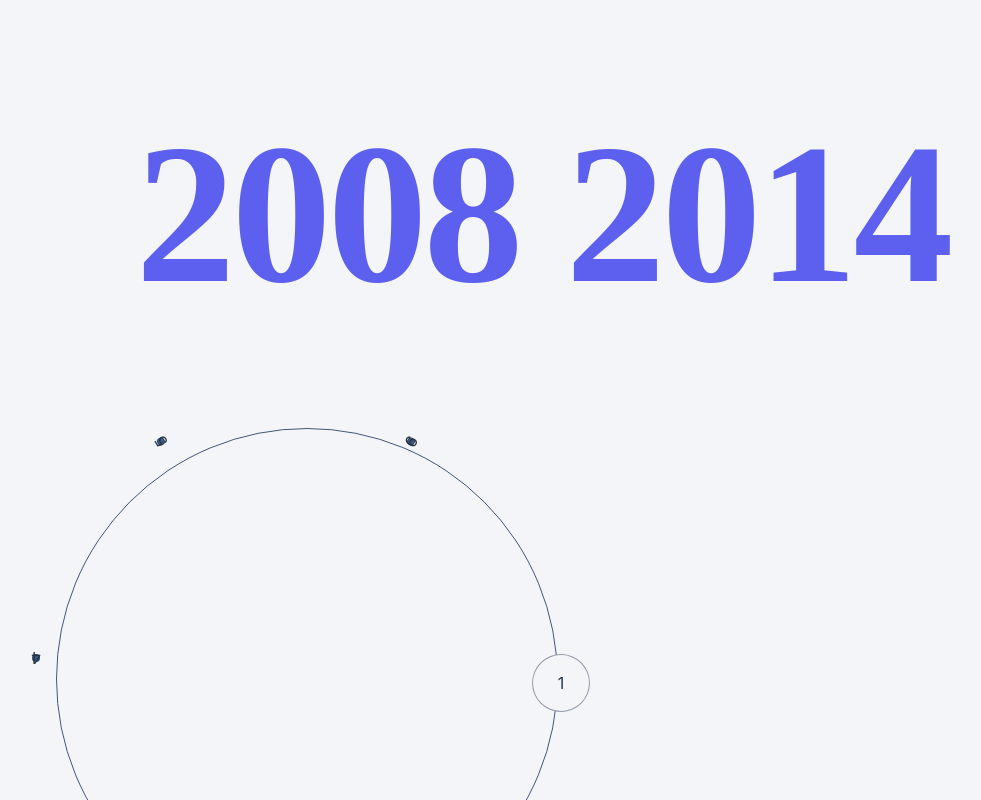
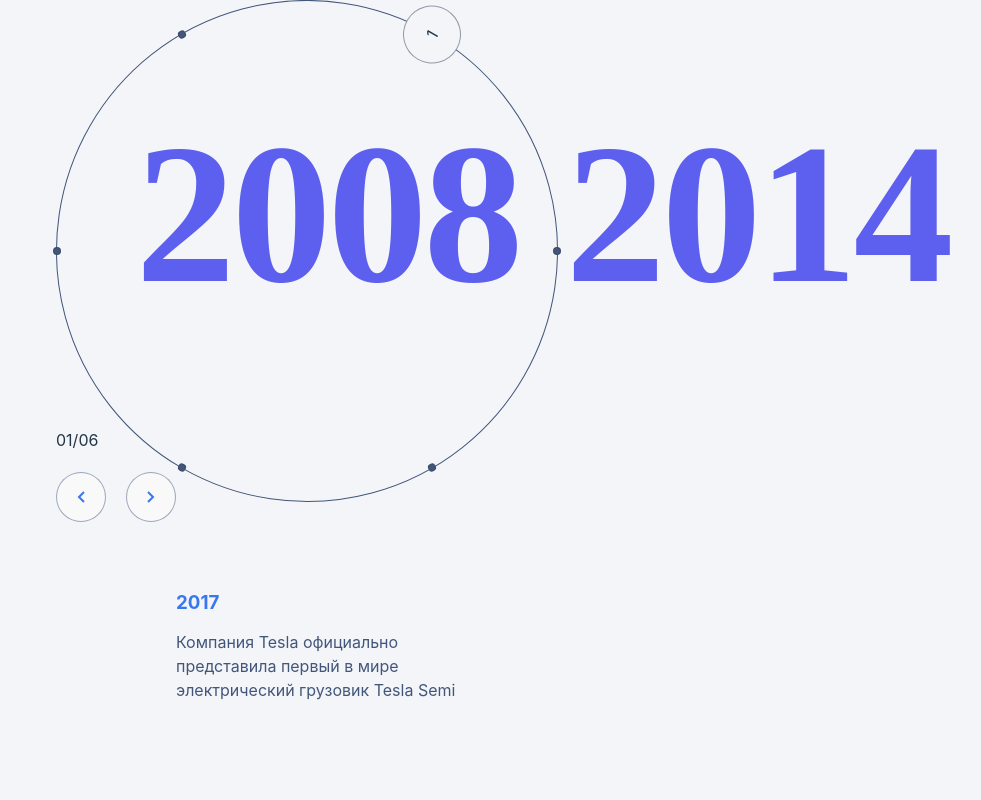
Before and after one commit to KarimovFreedlee/calendar-app, a React (Vite) app: page / in a window 1280 px wide. Shown: the top 800 px of the page, without its empty margins (200-1181 px from the left). Built offline with nearby package versions, Linux system fonts and the light colour scheme.

Commit message:
circle animation added

```diff
--- a/src/components/body.tsx
+++ b/src/components/body.tsx
@@ -36,9 +36,16 @@ export default function Body() {
                     {getBlockByIndex(currentIndex - 1).startingYear} {getBlockByIndex(currentIndex - 1).endingYear}
                 </h1>
             </div>
-            <div className={circleClass}>
+            <div className={circleClass} style = {{transform: `rotateZ(${-60 * currentIndex}deg)`}}>
                 {getAllBlocks().map((item, key) => {
-                    return <div className={`item item-${key} ${key+ 1 === currentIndex ? `item-active` : ``}`} onClick={() => dispatch(setIndex(key))}>{key+1}</div>
+                    return <div className={`item item-${key}`}>
+                        <div className={`item__circle ${key+ 1 === currentIndex ? `item__circle-active` : ``}`} onClick={() => dispatch(setIndex(key))}>
+                            {key+ 1 === currentIndex && key+1}
+                        </div>
+                        <p>
+                            {key+ 1 === currentIndex && item.name}
+                        </p>
+                    </div>
                 })}
             </div>
             <div className={counerClass}>
--- a/src/css/body.scss
+++ b/src/css/body.scss
@@ -18,28 +18,22 @@
 
     .circle {
 
-        position: relative;
+        position: absolute;
         border: 1px solid #42567A;
         border-radius: 50%;
         width: 500px;
         height: 500px;
+        transition: all 1s;
 
         .item {
-
             width: 6px;
             height: 6px;
-            background-color: #42567A;
-            border-radius: 50%;
             position: absolute;
-            left: calc(50% - 25px);
-            top: calc(50% - 25px);
-            border: 1px solid #303E5880;
+            left: calc(50% - 3px);
+            top: calc(50% - 3px);
             display: flex;
             justify-content: center;
             align-items: center;
-            z-index: 10;
-            transition: all 0.5s;
-            cursor: pointer;
 
             &-0 {
                 transform: translateX(250px);
@@ -65,30 +59,29 @@
                 transform: rotate(300deg) translateX(250px);
             }
 
-            &-active {
-                width: 56px;
-                height: 56px;
+            &__circle {
+
+                width: 6px;
+                height: 6px;
+                background-color: #42567A;
                 border-radius: 50%;
+                position: absolute;
+                left: calc(50% - 0px);
+                top: calc(50% - 0px);
                 border: 1px solid #303E5880;
                 display: flex;
                 justify-content: center;
                 align-items: center;
-                background-color: #F4F5F9;
+                z-index: 10;
+                transform: translate(-50%, -50%);
+                transition: width 0.5s, height 0.5s;
+                cursor: pointer;
 
-                // transform: translateX(280px);
-            }
-
-            &:hover {
-                width: 56px;
-                height: 56px;
-                border-radius: 50%;
-                border: 1px solid #303E5880;
-                display: flex;
-                justify-content: center;
-                align-items: center;
-                background-color: #F4F5F9;
-
-                // transform: translateX(280px);
+                &-active, &:hover {
+                    width: 56px;
+                    height: 56px;
+                    background-color: #F4F5F9;
+                }
             }
         }
     }
@@ -117,8 +110,6 @@
                 border-radius: 50%;
                 transform: matrix(-1, 0, 0, 1, 0, 0);
 
-
-
                 &-right {
                     transform: rotateZ(0deg);
                 }
```
